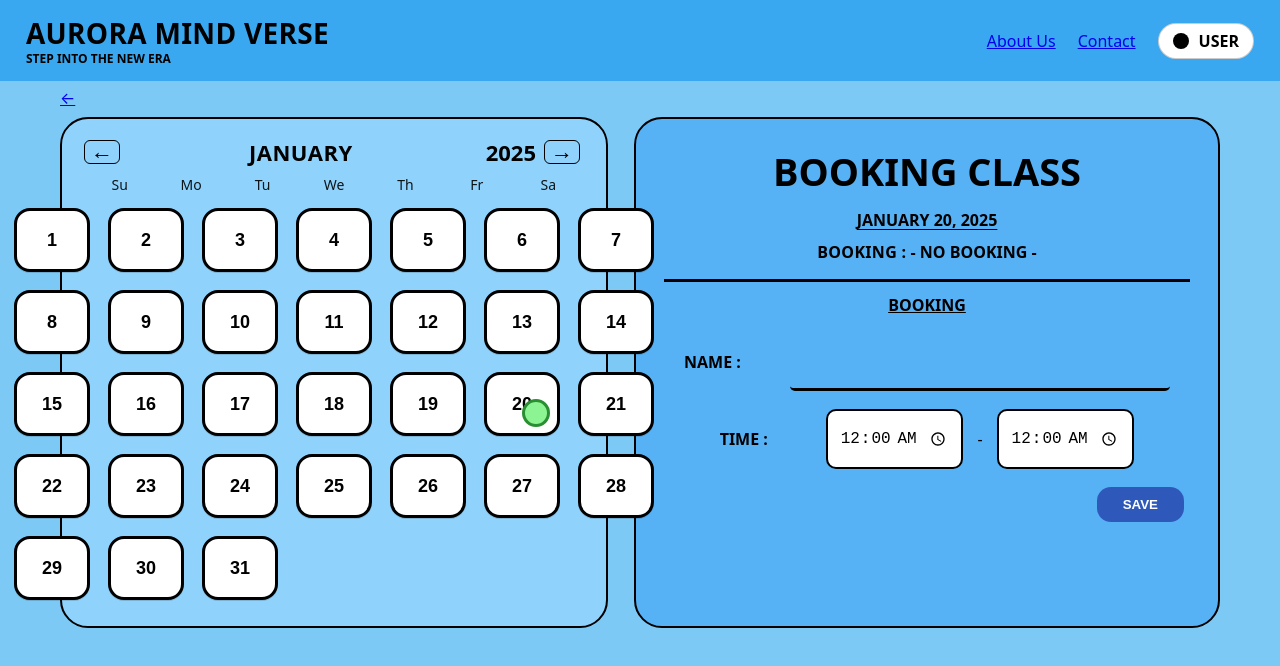
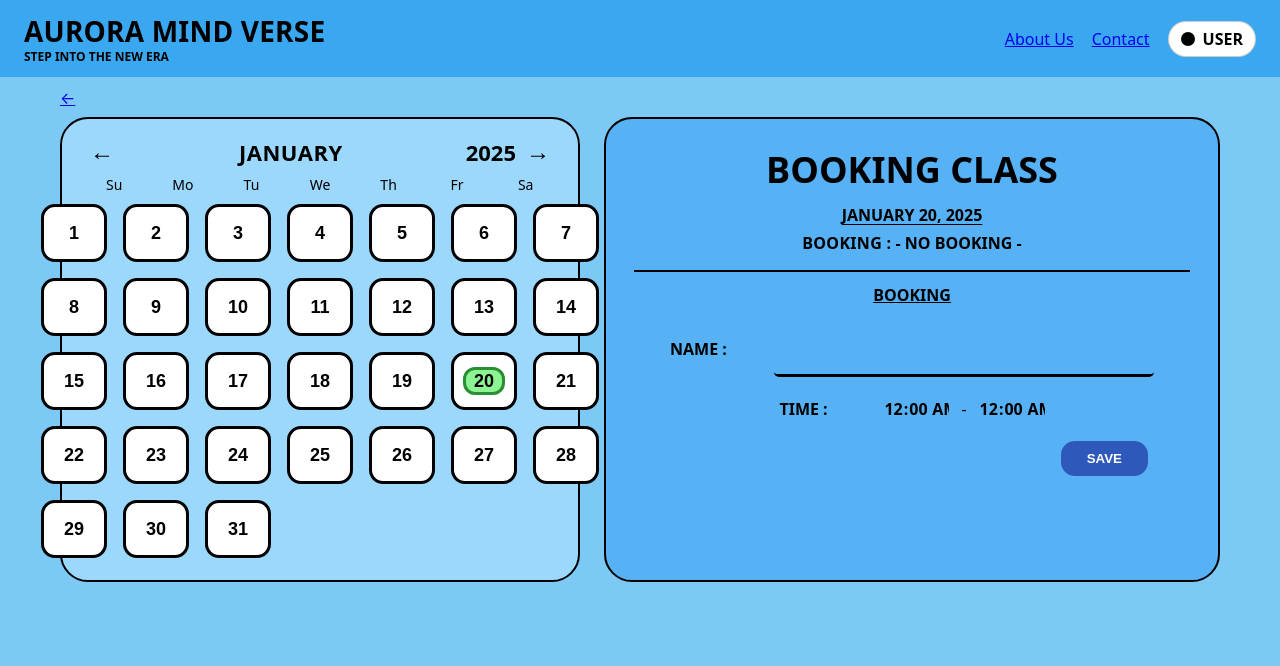
Before and after one commit to Khabir-rusyaidi/aurora-mindverse, a Next.js app: page /teacher/subject/1/schedule in a window 1280 px wide. Shown: the top 666 px of the page. Built offline with nearby package versions, Linux system fonts and the light colour scheme; no server answers; the database is empty.

Commit message:
update project

```diff
--- a/app/teacher/subject/[id]/schedule/page.tsx
+++ b/app/teacher/subject/[id]/schedule/page.tsx
@@ -4,7 +4,7 @@ import React, { useEffect, useState } from "react";
 import Link from "next/link";
 import { supabase } from "@/lib/supabase";
 
-/* ---------------- helpers ---------------- */
+/* ---------- helpers ---------- */
 function endOfMonth(d: Date) { return new Date(d.getFullYear(), d.getMonth() + 1, 0); }
 function daysInMonth(d: Date) { return Array.from({ length: endOfMonth(d).getDate() }, (_, i) => i + 1); }
 function isoDateOnly(d: Date) {
@@ -31,7 +31,7 @@ function displayName(user: any | null) {
 
 type Booking = { id: string; subject_id: string; name: string; start_at: string; end_at: string; };
 
-/* ---------------- page ---------------- */
+/* ---------- page ---------- */
 function SubjectSchedule({ subjectId }: { subjectId: string }) {
   const [userName, setUserName] = useState("USER");
   useEffect(() => { (async () => { const { data } = await supabase.auth.getUser(); setUserName(displayName(data?.user)); })(); }, []);
@@ -111,33 +111,33 @@ function SubjectSchedule({ subjectId }: { subjectId: string }) {
           <div className="amv-tag">STEP INTO THE NEW ERA</div>
         </div>
         <div className="amv-right">
-          <Link href="/about" className="amv-link">About Us</Link>
-          <Link href="/contact" className="amv-link">Contact</Link>
+          <Link href="/about" className="toplink">About Us</Link>
+          <Link href="/contact" className="toplink">Contact</Link>
           <div className="amv-pill"><span className="amv-dot" /><span>{userName}</span></div>
         </div>
       </div>
 
       {/* back arrow */}
       <div className="amv-back">
-        <Link href="/teacher" className="amv-backbtn">←</Link>
+        <Link href="/teacher" className="backbtn">←</Link>
       </div>
 
-      {/* main two columns */}
-      <div className="amv-grid">
+      {/* equal-height two-column layout */}
+      <div className="gridwrap">
         {/* calendar */}
         <div className="cal-card">
           <div className="cal-head">
-            <button onClick={prevMonth} className="cal-arrow">←</button>
-            <div className="cal-month">JANUARY</div>
-            <div className="cal-year">2025</div>
-            <button onClick={nextMonth} className="cal-arrow">→</button>
+            <button onClick={prevMonth} className="arrow">&larr;</button>
+            <div className="title">{monthName}</div>
+            <div className="year">{yearNum}</div>
+            <button onClick={nextMonth} className="arrow">&rarr;</button>
           </div>
 
-          <div className="cal-days-labels">
+          <div className="labels">
             <div>Su</div><div>Mo</div><div>Tu</div><div>We</div><div>Th</div><div>Fr</div><div>Sa</div>
           </div>
 
-          <div className="cal-grid">
+          <div className="days">
             {days.map((d) => {
               const cellDate = new Date(monthCursor.getFullYear(), monthCursor.getMonth(), d);
               const isSelected = isoDateOnly(cellDate) === isoDateOnly(selectedDate);
@@ -145,23 +145,23 @@ function SubjectSchedule({ subjectId }: { subjectId: string }) {
                 <button
                   key={d}
                   onClick={() => setSelectedDate(cellDate)}
-                  className={"day-btn" + (isSelected ? " sel" : "")}
+                  className={"day" + (isSelected ? " sel" : "")}
                 >
-                  <span>{d}</span>
+                  <span className="num">{d}</span>
                 </button>
               );
             })}
           </div>
         </div>
 
-        {/* booking card */}
+        {/* booking panel */}
         <div className="book-card">
           <h1 className="book-title">BOOKING CLASS</h1>
 
           <div className="book-date">{fmtLongUpper(selectedDate)}</div>
 
           <div className="book-line">
-            <span className="book-label">BOOKING :</span>
+            <span className="bld">BOOKING :</span>
             {loading ? (
               <span>  Loading…</span>
             ) : bookings.length === 0 ? (
@@ -182,77 +182,113 @@ function SubjectSchedule({ subjectId }: { subjectId: string }) {
           {error && <div className="err">{error}</div>}
 
           <form onSubmit={onSave} className="book-form">
-            <div className="form-row">
+            <div className="row">
               <span className="lab">NAME :</span>
-              <input value={name} onChange={(e) => setName(e.target.value)} className="name-inp" />
+              <input value={name} onChange={(e) => setName(e.target.value)} className="name-line" />
             </div>
 
-            <div className="form-row">
+            <div className="row">
               <span className="lab">TIME :</span>
-              <input type="time" value={startTime} onChange={(e) => setStartTime(e.target.value)} step={60} className="time-inp" />
+              {/* visually “text”, but actually inputs */}
+              <input
+                type="time"
+                value={startTime}
+                onChange={(e) => setStartTime(e.target.value)}
+                step={60}
+                className="time-plain"
+                aria-label="Start time"
+              />
               <span> - </span>
-              <input type="time" value={endTime} onChange={(e) => setEndTime(e.target.value)} step={60} className="time-inp" />
+              <input
+                type="time"
+                value={endTime}
+                onChange={(e) => setEndTime(e.target.value)}
+                step={60}
+                className="time-plain"
+                aria-label="End time"
+              />
             </div>
 
             <div className="save-row">
-              <button type="submit" className="save-btn">SAVE</button>
+              <button type="submit" className="save">SAVE</button>
             </div>
           </form>
         </div>
       </div>
 
-      {/* page-scoped CSS */}
+      {/* styles to match your mock exactly, with flat UI and editable “text-like” times */}
       <style jsx>{`
-        /* base */
-        .amv-root{min-height:100vh;background:#7cc9f5;color:#000;font-family:system-ui, -apple-system, Segoe UI, Roboto, Arial}
-        /* top bar */
-        .amv-topbar{background:#39a8f0;padding:14px 26px;display:flex;justify-content:space-between;align-items:center}
-        .amv-brand{font-size:28px;font-weight:900;letter-spacing:.3px}
+        .amv-root{min-height:100vh;background:#7cc9f5;color:#000;font-family:system-ui,-apple-system,Segoe UI,Roboto,Arial}
+        .amv-topbar{background:#39a8f0;padding:12px 24px;display:flex;justify-content:space-between;align-items:center}
+        .amv-brand{font-size:28px;font-weight:900;letter-spacing:.2px}
         .amv-tag{margin-top:-2px;font-size:12px;font-weight:700}
-        .amv-right{display:flex;align-items:center;gap:22px}
-        .amv-link{color:#3b3bbf;text-decoration:underline;font-weight:700}
-        .amv-pill{background:#fff;border:1px solid rgba(0,0,0,.2);padding:6px 14px;border-radius:9999px;display:inline-flex;gap:10px;align-items:center;font-weight:900}
-        .amv-dot{width:16px;height:16px;border-radius:9999px;background:#000;display:inline-block}
+        .amv-right{display:flex;align-items:center;gap:18px}
+        .toplink{color:#000;text-decoration:none;font-weight:700}
+        .toplink:hover{text-decoration:underline}
+        .amv-pill{background:#fff;border:1px solid rgba(0,0,0,.2);padding:6px 12px;border-radius:9999px;display:inline-flex;gap:8px;align-items:center;font-weight:900}
+        .amv-dot{width:14px;height:14px;border-radius:9999px;background:#000;display:inline-block}
 
-        /* back arrow */
-        .amv-back{max-width:1160px;margin:6px auto 0;padding:0 20px}
-        .amv-backbtn{display:inline-block;font-size:24px;font-weight:900;line-height:1;color:#000;text-decoration:none}
+        .amv-back{max-width:1160px;margin:10px auto 0;padding:0 24px}
+        .backbtn{font-size:26px;font-weight:900;color:#000;text-decoration:none}
 
-        /* main grid */
-        .amv-grid{max-width:1160px;margin:8px auto 40px;padding:0 20px;display:grid;grid-template-columns:548px minmax(0,1fr);gap:26px}
+        .gridwrap{max-width:1160px;margin:8px auto 40px;padding:0 24px;display:grid;grid-template-columns:520px minmax(0,1fr);gap:24px;align-items:stretch}
 
-        /* calendar card */
-        .cal-card{background:#8fd2fb;border:2px solid #000;border-radius:28px;padding:18px 22px}
-        .cal-head{display:grid;grid-template-columns:40px 1fr auto 40px;align-items:center;gap:8px;margin-bottom:8px}
-        .cal-arrow{font-size:22px;font-weight:900;background:transparent;border:1px solid #000;border-radius:6px;width:36px;height:24px;line-height:20px;cursor:pointer}
-        .cal-month{justify-self:center;font-size:22px;font-weight:900;letter-spacing:.5px}
-        .cal-year{justify-self:start;font-size:22px;font-weight:900;margin-left:8px}
-        .cal-days-labels{display:grid;grid-template-columns:repeat(7,1fr);text-align:center;font-size:14px;opacity:.9;margin:4px 0 8px}
-        .cal-grid{display:grid;grid-template-columns:repeat(7,76px);gap:18px;justify-content:center;padding:6px 0 8px}
-        .day-btn{position:relative;width:76px;height:64px;border:3px solid #000;border-radius:16px;background:#fff;font-weight:800;box-shadow:0 1px 0 rgba(0,0,0,.15)}
-        .day-btn>span{position:absolute;inset:0;display:flex;align-items:center;justify-content:center;font-size:18px}
-        .day-btn.sel::after{content:"";position:absolute;right:7px;bottom:6px;width:22px;height:22px;border:3px solid #2a8f32;background:#8cf493;border-radius:9999px}
+        /* calendar */
+        .cal-card{background:#9bd8fb;border:2px solid #000;border-radius:28px;padding:18px 18px 22px}
+        .cal-head{display:grid;grid-template-columns:44px 1fr auto 44px;align-items:center}
+        .arrow{background:none;border:none;font-size:24px;font-weight:900;cursor:pointer}
+        .title{justify-self:center;font-size:22px;font-weight:900;letter-spacing:.5px}
+        .year{justify-self:start;font-size:22px;font-weight:900;margin-left:8px}
+        .labels{display:grid;grid-template-columns:repeat(7,1fr);text-align:center;font-size:14px;margin:8px 0 10px}
+        .days{display:grid;grid-template-columns:repeat(7,66px);gap:16px;justify-content:center}
+        .day{width:66px;height:58px;border:3px solid #000;border-radius:14px;background:#fff;display:flex;align-items:center;justify-content:center}
+        .num{font-weight:900;font-size:18px;line-height:1}
+        /* selected day looks like green bubble behind number (not a corner dot) */
+        .sel .num{background:#8cf493;border:3px solid #2a8f32;border-radius:12px;padding:2px 8px}
 
-        /* booking card */
-        .book-card{background:#56b1f5;border:2px solid #000;border-radius:28px;padding:26px 28px}
-        .book-title{font-size:38px;font-weight:900;text-align:center;margin:0 0 12px}
-        .book-date{text-align:center;text-decoration:underline;text-underline-offset:3px;font-weight:900;margin-bottom:10px}
+        /* booking */
+        .book-card{background:#56b1f5;border:2px solid #000;border-radius:28px;padding:26px 28px;display:flex;flex-direction:column}
+        .book-title{font-size:36px;font-weight:900;text-align:center;margin:0 0 10px}
+        .book-date{text-align:center;text-decoration:underline;text-underline-offset:3px;font-weight:900;margin-bottom:6px}
         .book-line{font-weight:900;text-align:center;white-space:pre-line}
-        .book-label{letter-spacing:.3px}
+        .bld{letter-spacing:.3px}
         .book-list{white-space:pre-line;line-height:1.8;font-weight:700}
-        .divider{height:3px;background:#000;margin:16px 0 12px}
-        .book-sub{text-align:center;text-decoration:underline;font-weight:900;margin-bottom:16px}
+        .divider{height:2px;background:#000;margin:16px 0 12px}
+        .book-sub{text-align:center;text-decoration:underline;font-weight:900;margin-bottom:14px}
 
         .err{color:#b91c1c;text-align:center;font-weight:900;margin-bottom:10px}
+        .book-form{max-width:560px;margin:0 auto}
+        .row{display:flex;align-items:center;justify-content:center;gap:12px;margin-bottom:18px}
+        .lab{font-weight:900;min-width:92px}
+        .name-line{width:360px;border:none;border-bottom:3px solid #000;outline:none;background:transparent;height:34px}
 
-        .book-form{max-width:540px;margin:0 auto}
-        .form-row{display:flex;align-items:center;justify-content:center;gap:14px;margin-bottom:18px}
-        .lab{font-weight:900;min-width:92px}
-        .name-inp{width:360px;border:none;border-bottom:3px solid #000;outline:none;background:transparent;height:36px}
-        .time-inp{border:2px solid #000;border-radius:10px;padding:8px 12px;height:40px}
+        /* time inputs styled as plain text */
+        .time-plain{
+          width:66px;       /* enough for 00:00 */
+          border:none;
+          background:transparent;
+          outline:none;
+          font: inherit;
+          font-weight:900;
+          text-align:center;
+          height:28px;
+          padding:0;
+          -webkit-appearance: none;
+          appearance: textfield;
+        }
+        /* hide the time picker icon on WebKit */
+        .time-plain::-webkit-calendar-picker-indicator{
+          opacity:0;
+          display:none;
+          -webkit-appearance:none;
+        }
+        /* hide spinners in Firefox */
+        .time-plain::-moz-focus-outer{ border:0; }
+        .time-plain::-ms-clear{ display:none; }
+        .time-plain::-webkit-clear-button{ display:none; }
 
         .save-row{display:flex;justify-content:flex-end;padding-right:6px}
-        .save-btn{background:#2E59BA;color:#fff;border:none;border-radius:14px;padding:10px 26px;font-weight:900;cursor:pointer}
+        .save{background:#2E59BA;color:#fff;border:none;border-radius:14px;padding:10px 26px;font-weight:900;cursor:pointer}
       `}</style>
     </div>
   );
```
